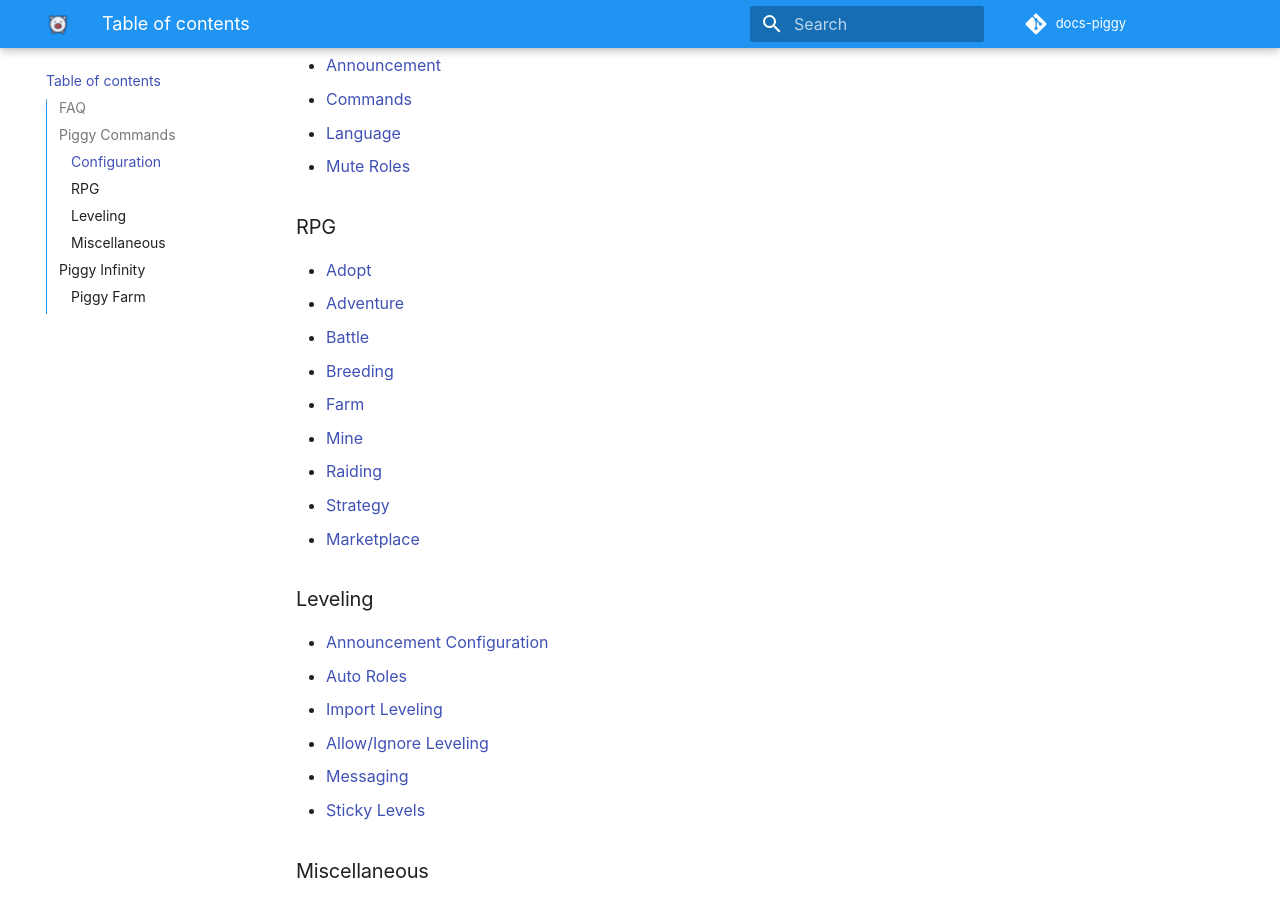
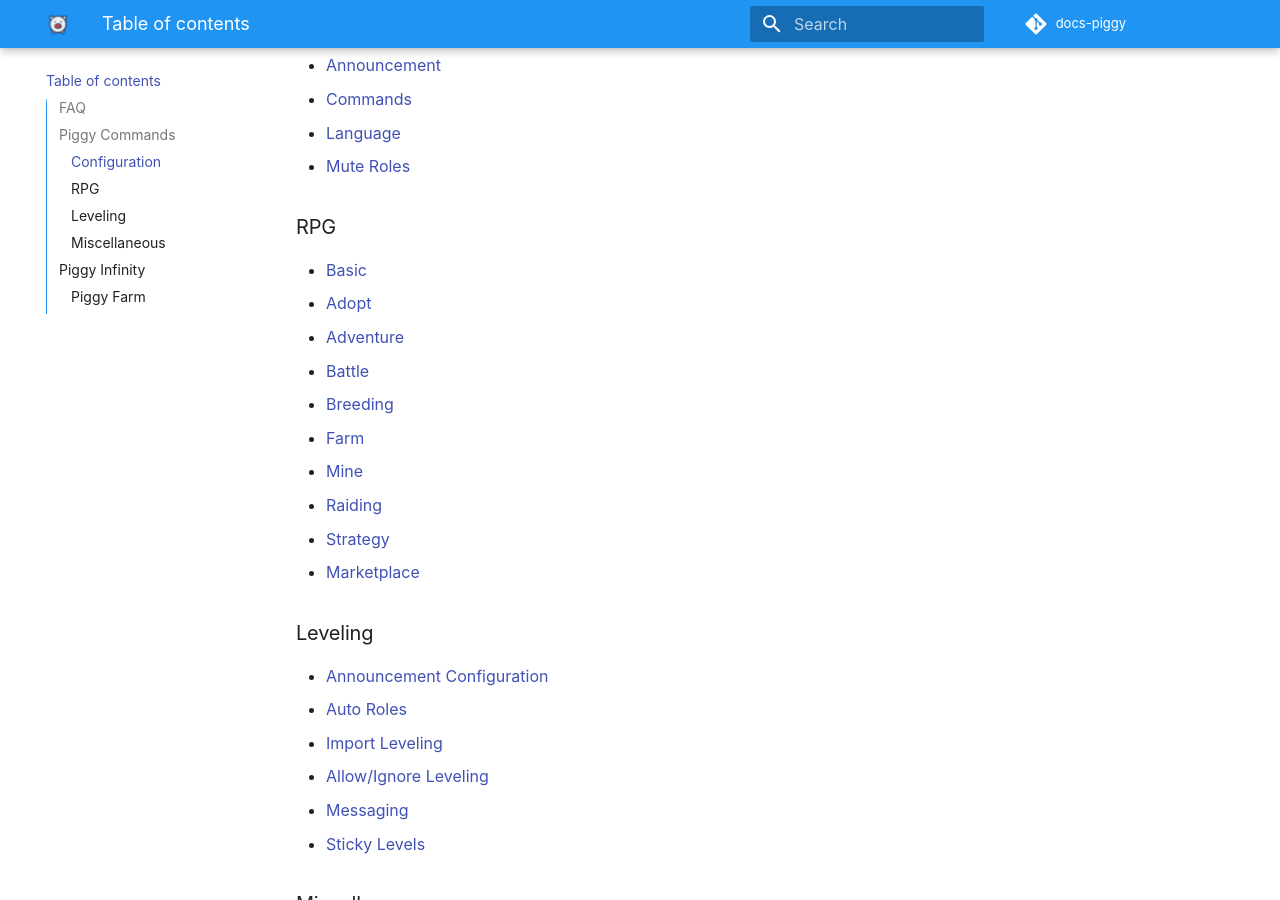
Before and after one commit to botlabs-gg/docs-piggy, an MkDocs documentation site: the page built from docs/SUMMARY.md, in a window 1280 px wide and 900 px high, scrolled down 487 px. Built offline with MkDocs 1.6.1 and Material for MkDocs 9.7.7, drawn with Linux system fonts in a browser that asks for light colours; some web fonts are replaced; comment, search, counter and statistics services are not loaded.

Commit message:
Added RPG/Basic in Table of contents

```diff
--- a/docs/SUMMARY.md
+++ b/docs/SUMMARY.md
@@ -18,6 +18,7 @@
 
 ### RPG
 
+* [Basic](Piggy-Commands/RPG/index.md)
 * [Adopt](Piggy-Commands/RPG/adoption.md)
 * [Adventure](Piggy-Commands/RPG/adventure.md)
 * [Battle](Piggy-Commands/RPG/battling.md)
```
